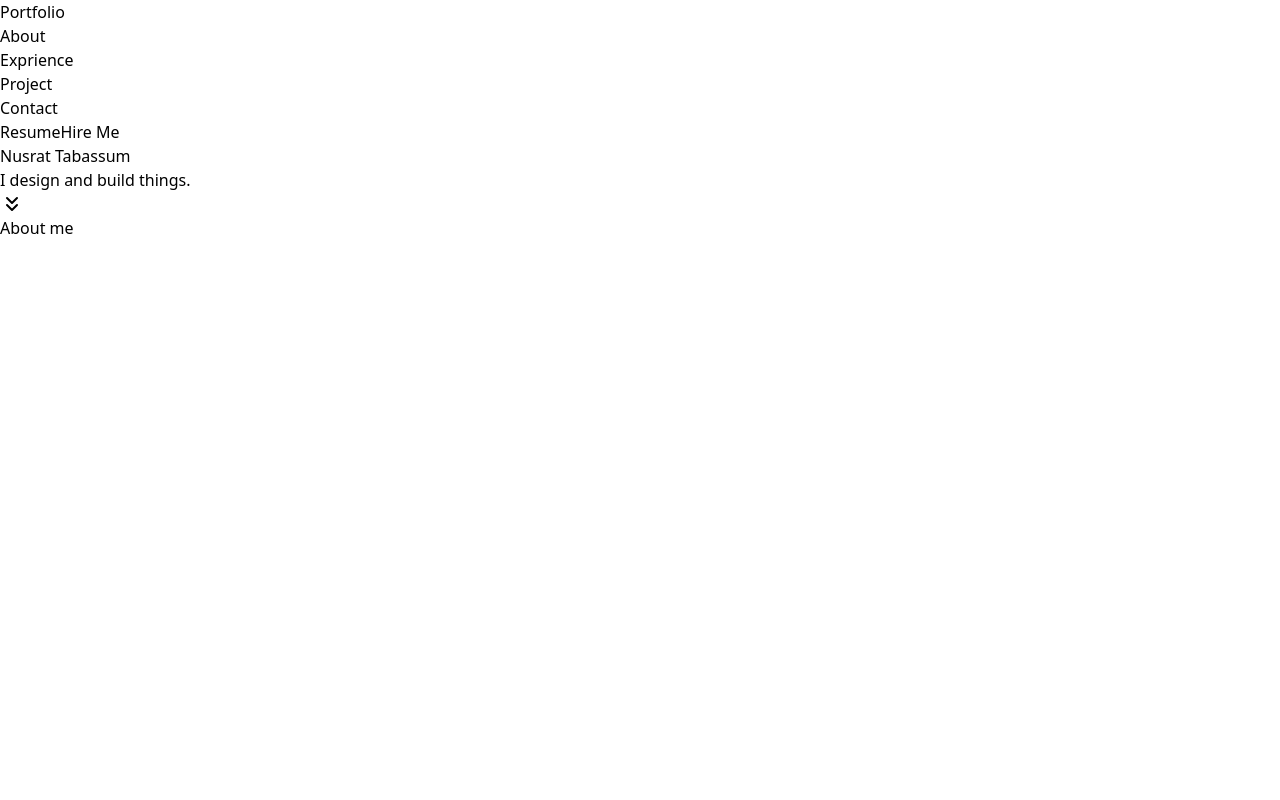
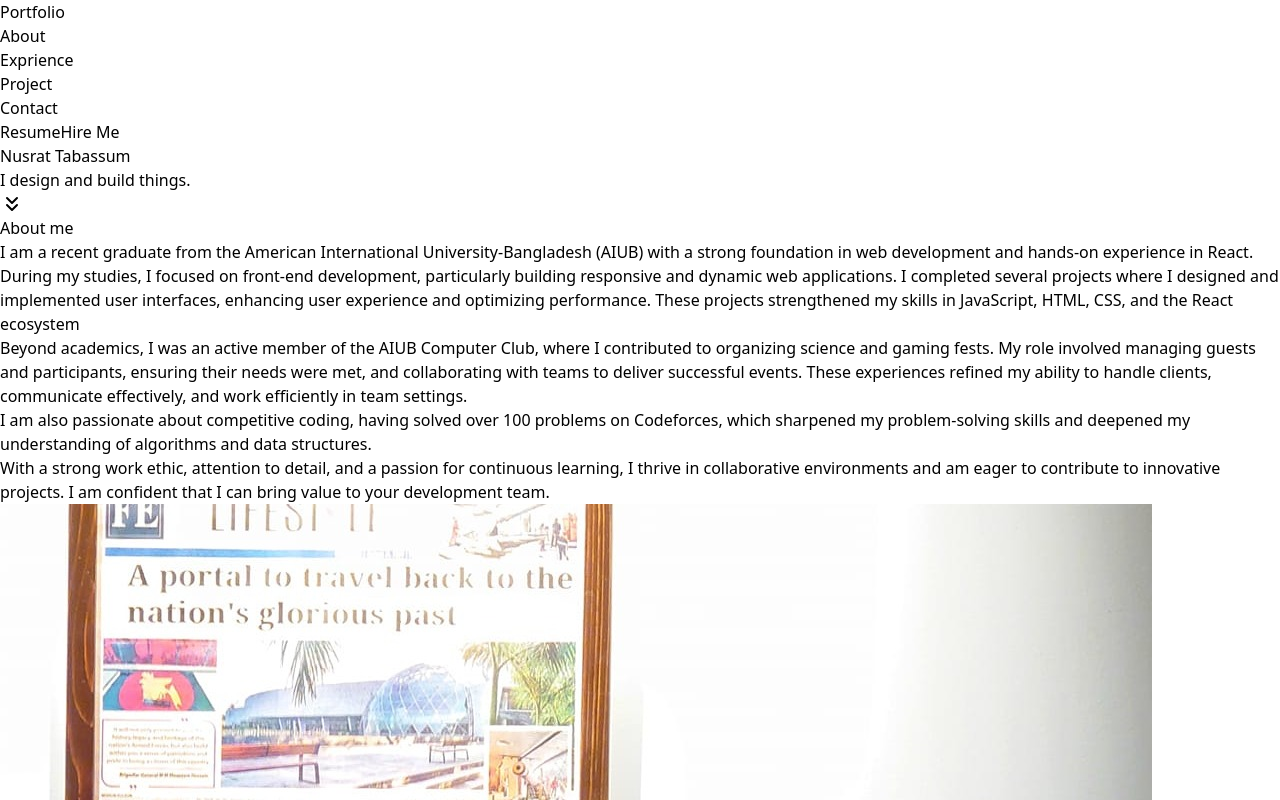
Before and after one commit to NusratTabassum3/Portfolio_Ostad, a React (Vite) app: page / in a window 1280 px wide. Shown: the top 800 px of the page. Built offline with nearby package versions, Linux system fonts and the light colour scheme.

Commit message:
about section complete

```diff
--- a/src/component/AboutMe.jsx
+++ b/src/component/AboutMe.jsx
@@ -3,11 +3,49 @@
 const AboutMe = () => {
   return (
     <div>
-      <section className="max-w-6xl mx-auto">
-        <div className=" flex justify-center items-center gap-2">
-          <div className="flex grow border-b border-gray-500"></div>
-          <div className="">About me</div>
-          <div className="flex grow border-b border-gray-500"></div>
+      <section className="bg-[#F2F2F2] py-8 px-8">
+        <div className="max-w-5xl mx-auto min-h-44 ">
+          <div className=" flex justify-center items-center gap-2">
+            <div className="flex grow border-b border-gray-500"></div>
+            <div className="text-2xl">About me</div>
+            <div className="flex grow border-b border-gray-500"></div>
+          </div>
+
+          <div className="flex justify-between gap-3 mt-20">
+            <div className="">
+              <p className="">
+                I am a recent graduate from the American International
+                University-Bangladesh (AIUB) with a strong foundation in web
+                development and hands-on experience in React. During my studies,
+                I focused on front-end development, particularly building
+                responsive and dynamic web applications. I completed several
+                projects where I designed and implemented user interfaces,
+                enhancing user experience and optimizing performance. These
+                projects strengthened my skills in JavaScript, HTML, CSS, and
+                the React ecosystem
+                <br />
+                Beyond academics, I was an active member of the AIUB Computer
+                Club, where I contributed to organizing science and gaming
+                fests. My role involved managing guests and participants,
+                ensuring their needs were met, and collaborating with teams to
+                deliver successful events. These experiences refined my ability
+                to handle clients, communicate effectively, and work efficiently
+                in team settings. <br />
+                I am also passionate about competitive coding, having solved
+                over 100 problems on Codeforces, which sharpened my
+                problem-solving skills and deepened my understanding of
+                algorithms and data structures. <br />
+                With a strong work ethic, attention to detail, and a passion for
+                continuous learning, I thrive in collaborative environments and
+                am eager to contribute to innovative projects. I am confident
+                that I can bring value to your development team.
+              </p>
+            </div>
+
+            <div className="">
+              <img src="/public/taba.jpg" alt="taba" className="rounded-sm" />
+            </div>
+          </div>
         </div>
       </section>
     </div>
```
